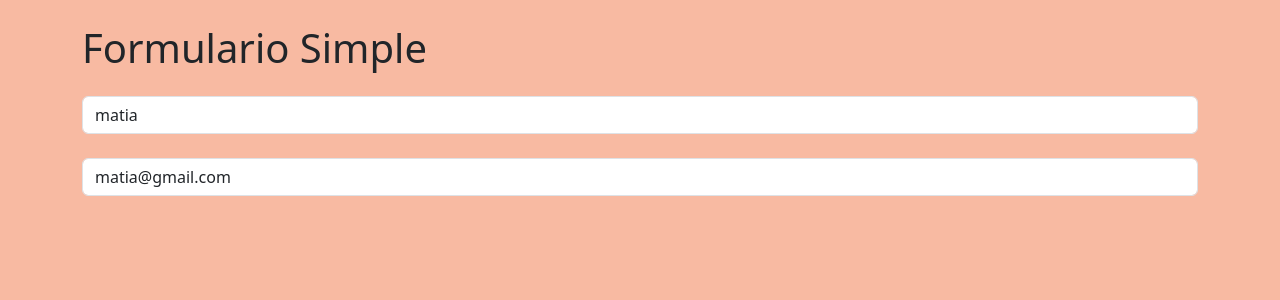
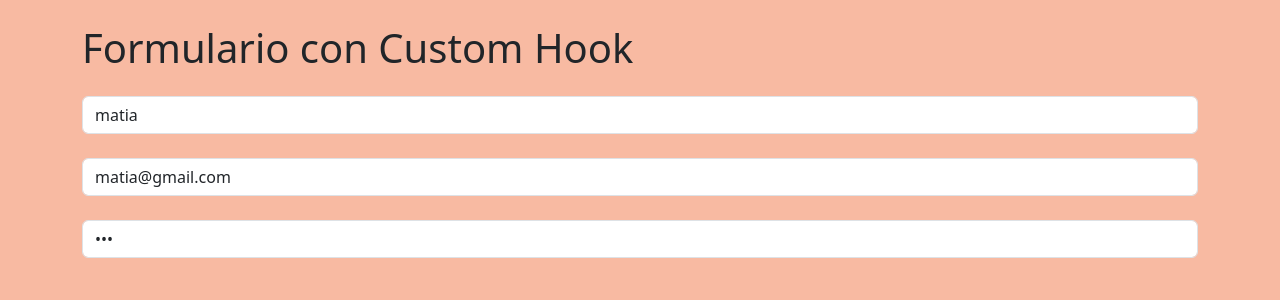
Before and after one commit to matiasard/learning-reactjs, a React (Vite) app: page / in a window 1280 px wide. Shown: the top 300 px of the page. Built offline with nearby package versions, Linux system fonts and the light colour scheme.

Commit message:
add form with custom hook

```diff
--- /dev/null
+++ b/src/02-useEffect/FormWithCustomHook.jsx
@@ -0,0 +1,47 @@
+import { useEffect, useState } from "react";
+import { useForm } from "../hooks/useForm";
+import { Message } from "./Message";
+
+export const FormWithCustomHook = () => {
+	const { username, email, password, formState, onInputChange } = useForm({
+		username: "matia",
+		email: "matia@gmail.com",
+		password: "123",
+	});
+
+	// const { username, email, password } = formState;
+
+	return (
+		<>
+			<h1 className="my-4">Formulario con Custom Hook</h1>
+
+			<input
+				type="text"
+				className="form-control"
+				placeholder="User Name"
+				name="username"
+				value={username}
+				onChange={onInputChange}
+			/>
+			{/* {username === "matia2" && <Message />} */}
+
+			<input
+				type="email"
+				className="form-control mt-4"
+				placeholder="email"
+				name="email"
+				value={email}
+				onChange={onInputChange}
+			/>
+
+			<input
+				type="password"
+				className="form-control mt-4"
+				placeholder="password"
+				name="password"
+				value={password}
+				onChange={onInputChange}
+			/>
+		</>
+	);
+};
--- /dev/null
+++ b/src/hooks/useForm.js
@@ -0,0 +1,18 @@
+import { useState } from "react";
+
+export const useForm = (initialValue = {}) => {
+	console.log(initialValue);
+	const [formState, setFormState] = useState(initialValue);
+
+	const onInputChange = ({ target }) => {
+		const { name, value } = target;
+		console.log(name, value);
+		setFormState({ ...formState, [name]: value });
+	};
+
+	return {
+		...formState,
+		formState,
+		onInputChange,
+	};
+};
--- a/src/main.jsx
+++ b/src/main.jsx
@@ -1,12 +1,14 @@
 import React from "react";
 import ReactDOM from "react-dom/client";
-import { SimpleForm } from "./02-useEffect/SimpleForm";
+import { FormWithCustomHook } from "./02-useEffect/FormWithCustomHook";
+// import { SimpleForm } from "./02-useEffect/SimpleForm";
 // import { HooksApp } from "./HooksApp";
 import "./style.css";
 
 ReactDOM.createRoot(document.getElementById("root")).render(
 	<React.StrictMode>
 		{/* <HooksApp /> */}
-		<SimpleForm />
+		{/* <SimpleForm /> */}
+		<FormWithCustomHook />
 	</React.StrictMode>
 );
```
